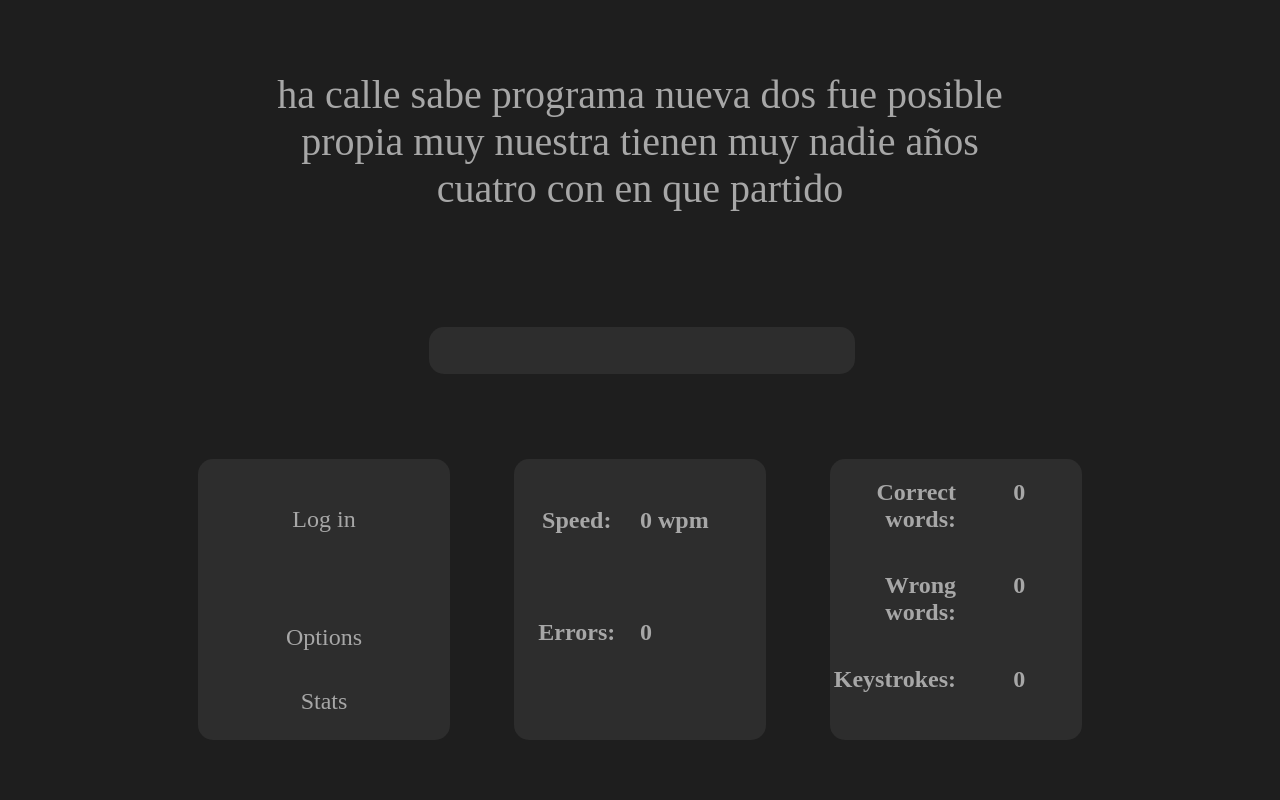
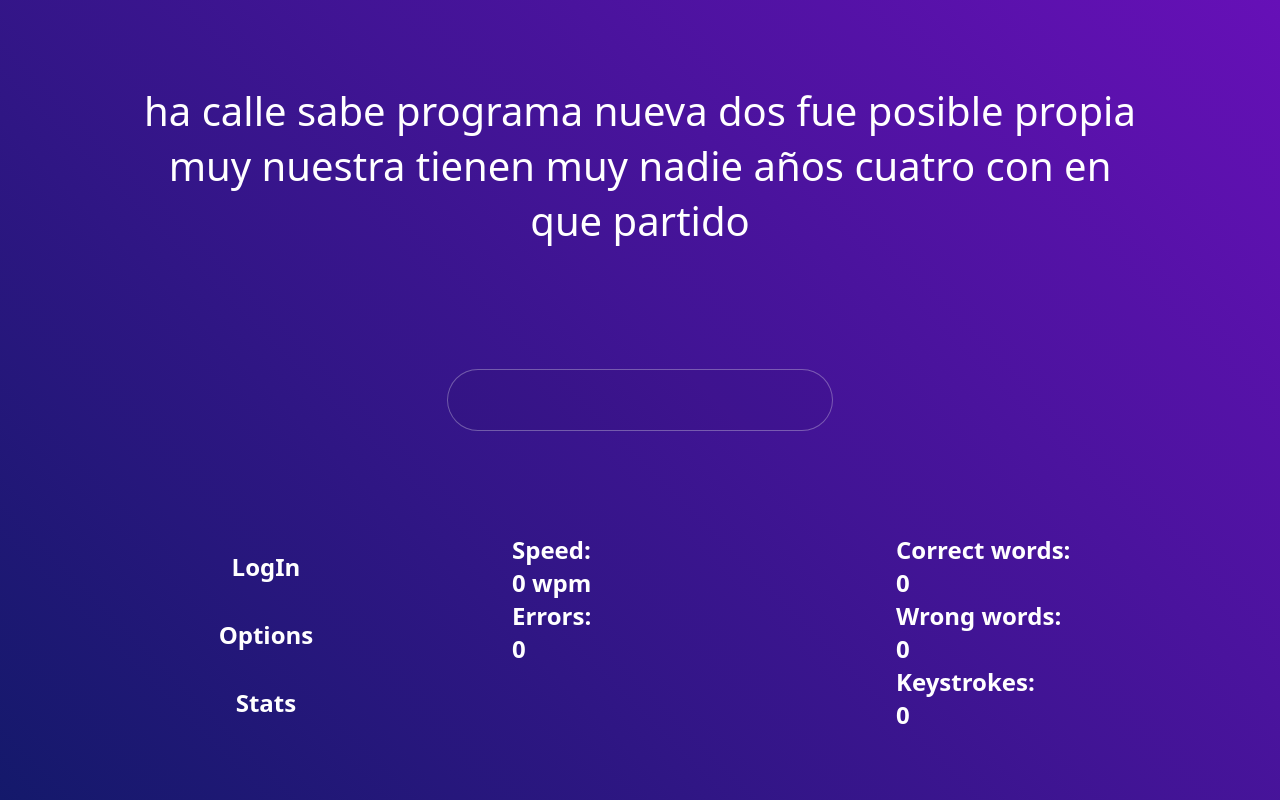
Before and after one commit to augusto539/web-de-tipeacion, a Flask app: page / in a window 1280 px wide. Run offline with Flask 2, Linux system fonts and the light colour scheme.

Commit message:
changed index.html and style.css

```diff
--- a/app.py
+++ b/app.py
@@ -26,5 +26,6 @@ def LogIn():
 def Profile():
    pass
 
+
 if __name__ == "__main__":
     app.run(debug=True, port=4000)
--- a/static/css/style.css
+++ b/static/css/style.css
@@ -1,405 +1,132 @@
+*{
+    padding: 0;
+    margin: 0;
+
+}
+
 html{
-    background-color: #1E1E1E;
+
+    height: 100%;
+    background: rgba(20,25,107,1);
+    background: -moz-linear-gradient(45deg, rgba(20,25,107,1) 0%, rgba(102,16,183,1) 100%);
+    background: -webkit-gradient(left bottom, right top, color-stop(0%, rgba(20,25,107,1)), color-stop(100%, rgba(102,16,183,1)));
+    background: -webkit-linear-gradient(45deg, rgba(20,25,107,1) 0%, rgba(102,16,183,1) 100%);
+    background: -o-linear-gradient(45deg, rgba(20,25,107,1) 0%, rgba(102,16,183,1) 100%);
+    background: -ms-linear-gradient(45deg, rgba(20,25,107,1) 0%, rgba(102,16,183,1) 100%);
+    background: linear-gradient(45deg, rgba(20,25,107,1) 0%, rgba(102,16,183,1) 100%);
+    filter: progid:DXImageTransform.Microsoft.gradient( startColorstr='#14196b', endColorstr='#6610b7', GradientType=1 );
+
+
+
+
     color: white;
-    margin: 0;
-    padding: 0;
+
+    font-family: Noto Sans, sans-serif;
 }
 
 body{
-    display: grid;
-    grid-template-rows: 88% 12%;
-    height: 97vh;
+    height: 100%;
 }
 
-body .Google_AdSense_down{
-    grid-row: 2;
-}
+input{
+    padding-top: 1.5%;
+    padding-bottom: 1.5%;
+    width: 50%;
 
-body div{
-    grid-row: 1;
+    border-radius: 50px;
+    border: none;
+    outline: none;
+
+    background-color: #2D2D2D;
+    color: white;
+
+    font-size: 2rem;
+    text-align: center;
 }
 
 
 
-.content{
+
+.home{
     height: 100%;
     display: grid;
-    grid-template-rows: 40% 20% 40%;
+    grid-template-rows: repeat(3, 1fr);
 }
 
-.content > .Example_Text{
-    grid-column: 1;
-    grid-row: 1;
-
-    height: 100%;
-    margin-top: 10%;
-
+.Example_Text, .Input_Text{
     display: block;
     align-self: center;
     text-align: center;
+}
+
+.Example_Text{
+    grid-row: 1;
 
     color: #A7A7A7;
-    font-size: 250%;
+    font-size: 2.5rem;
 
-    display: grid;
-    grid-template-columns: 20% 60% 20%;
+    padding-left: 10%;
+    padding-right: 10%;
+    padding-top: 5%;
 }
 
-.Example_Text div{
-    grid-column: 2;
+.Input_Text{
+    grid-row: 2;
+
+    padding-left: 20%;
+    padding-right: 20%;
 }
 
-.content > .Input_Text{
-    grid-column: 1;
-    grid-row: 2;
+.Input_Text input{
+    background-color:rgba(0, 0, 0, 0.03);
+    border-style: solid;
+    border-width: 1px;
+    border-color: rgba(255, 255, 255, 0.3);
 
-    display: grid;
-    grid-template-columns: repeat(3, 1fr);
-    grid-template-rows: repeat(3, 1fr);
+    font-size: 2rem;
 }
 
+.lower_section{
+    grid-row: 3;
+    display: grid;
 
-.Input_Text input{
+    grid-template-columns: 0% repeat(3,1fr) 0%;
+    grid-column-gap: 10%;
+}
 
-    grid-row: 2;
+.menu{
     grid-column: 2;
 
-    height: 100%;
-    width: 100%;
-
-    border-radius: 15px;
-    border: none;
-    outline: none;
-
-    background-color: #2D2D2D;
-    color: #A7A7A7;
-
-    font-size: 150%;
-    text-align: center;
+    padding-right: 15%;
+    padding-left: 15%;
 }
 
-.content > div{
-    grid-column: 1;
-    grid-row: 3;
-}
+.menu a{
+    text-decoration: none;
+    text-align: center;
+    outline: none;
+    color: white;
 
-
-.Stats{
-    height: 100%;
-    display: grid;
-    grid-template-columns: 10% repeat(3, 1fr) 10%;
-    grid-template-rows: 10% repeat(1, 1fr) 10%;
-    grid-gap: 5%;
-}
-
-a{
-    text-decoration: none;
-    text-justify: center;
-    color: #A7A7A7;
+    margin: 5%;
 
     display: inline-block;
     border-radius: 15px;
     line-height: 200%;
     width: 100%;
-}
-a:hover{
-    background-color: #3D3D3D;
+
+    border-style: solid;
+    border-width: 1px;
+    border-color: rgba(255, 255, 255, 0);
 }
 
-.Stats .Menu{
-    grid-row: 2;
-    grid-column: 2;
+a:hover{
 
-    background-color: #2D2D2D;
-    color: #A7A7A7;
-    border-radius: 15px;
+    color: #ad10b7;
 
-    display: grid;
-    grid-template-rows: 55% 22.5% 22.5%;
-
-    font-size: 150%;
-    text-align: center;
+    /*
+    background-color: rgba(0, 0, 0, 0.05);
+    border-style: solid;
+    border-width: 1px;
+    border-color: rgba(255, 255, 255, 0.3);
+    */
 }
-.Menu .menu_item_1{
-    grid-row: 1;
-
-    line-height: 500%;
-}
-.Menu .menu_item_2{
-    grid-row: 2;
-}
-.Menu .menu_item_3{
-    grid-row: 3;
-}
-
-
-.Stats .Customable_Stats_1{
-    grid-row: 2;
-    grid-column: 3;
-
-    display: grid;
-    grid-template-columns: repeat(2, 1fr);
-    grid-template-rows: 10% repeat(2, 1fr) 10%;
-
-    background-color: #2D2D2D;
-    color: #A7A7A7;
-    border-radius: 15px;
-}
-
-.Customable_Stats_1 .speed{
-    grid-column: 1;
-    grid-row: 2;
-    text-align: center;
-}
-.Customable_Stats_1 .speed_number{
-    grid-column: 2;
-    grid-row: 2;
-}
-
-.Customable_Stats_1 .errors{
-    grid-column: 1;
-    grid-row: 3;
-    text-align: center;
-}
-.Customable_Stats_1 .errors_number{
-    grid-column: 2;
-    grid-row: 3;
-}
-
-
-
-.Stats .Customable_Stats_2{
-    grid-row: 2;
-    grid-column: 4;
-
-    display: grid;
-    grid-template-columns: repeat(2, 1fr);
-    grid-template-rows: repeat(3, 1fr);
-
-    background-color: #2D2D2D;
-    color: #A7A7A7;
-    border-radius: 15px;
-    text-align: center;
-}
-.Customable_Stats_2 .Correct_words,.Wrong_words,.Keystrokes{
-    text-align: end;
-}
-.Customable_Stats_2 .Correct_words{
-    grid-column: 1;
-    grid-row: 1;
-}
-.Customable_Stats_2 .Correct_words_number{
-    grid-column: 2;
-    grid-row: 1;
-}
-
-.Customable_Stats_2 .Wrong_words{
-    grid-column: 1;
-    grid-row: 2;
-}
-.Customable_Stats_2 .Wrong_words_number{
-    grid-column: 2;
-    grid-row: 2;
-}
-
-.Customable_Stats_2 .Keystrokes{
-    grid-column: 1;
-    grid-row: 3;
-}
-.Customable_Stats_2 .Keystrokes_numbers{
-    grid-column: 2;
-    grid-row: 3;
-}
-
-
-
-@media screen and (max-width: 479px) {
-
-    .content{
-        height: 100%;
-        display: grid;
-        grid-template-rows: 45% 10% 45%;
-    }
-
-    .content > .Example_Text{
-        grid-column: 1;
-        grid-row: 1;
-
-        display: block;
-        align-self: center;
-        text-align: center;
-
-        color: #A7A7A7;
-        font-size: 180%;
-
-        display: grid;
-        grid-template-columns: 5% 90% 5%;
-    }
-
-    .content > .Input_Text{
-        display: grid;
-        grid-template-columns: repeat(1, 1fr);
-        grid-template-rows: repeat(1, 1fr);
-    }
-
-    .Input_Text input{
-
-        grid-row: 1;
-        grid-column: 1;
-
-        height: 60%;
-        width: 100%;
-
-        border-radius: 15px;
-        border: none;
-        outline: none;
-
-        background-color: #2D2D2D;
-        color: #A7A7A7;
-
-        font-size: 150%;
-        text-align: center;
-    }
-
-    .Stats{
-
-        font-size: 70%;
-        display: grid;
-        grid-template-columns: 1% repeat(3, 1fr) 1%;
-        grid-template-rows: 1% repeat(1, 1fr) 10%;
-        grid-gap: 5%;
-    }
-
-    .Stats .Customable_Stats_1{
-        display: grid;
-        grid-template-columns: repeat(1, 1fr);
-        grid-template-rows: repeat(4, 1fr);
-    }
-    .Customable_Stats_1 .speed,.speed_number,.errors,.errors_number{
-        text-align: center;
-    }
-    .Customable_Stats_1 .speed{
-        grid-column: 1;
-        grid-row: 1;
-    }
-    .Customable_Stats_1 .speed_number{
-        grid-column: 1;
-        grid-row: 2;
-    }
-    .Customable_Stats_1 .errors{
-        grid-column: 1;
-        grid-row: 3;
-    }
-    .Customable_Stats_1 .errors_number{
-        grid-column: 1;
-        grid-row: 4;
-    }
-
-
-    .Stats .Customable_Stats_2{
-        display: grid;
-        grid-template-columns: repeat(1, 1fr);
-        grid-template-rows: 23.333333333333333333333333333333% 10% 23.333333333333333333333333333333% 10% 23.333333333333333333333333333333% 10%;
-    }
-    .Customable_Stats_2 .Correct_words,.Wrong_words,.Keystrokes{
-        text-align: center;
-    }
-    .Customable_Stats_2 .Correct_words{
-        grid-column: 1;
-        grid-row: 1;
-    }
-    .Customable_Stats_2 .Correct_words_number{
-        grid-column: 1;
-        grid-row: 2;
-    }
-
-    .Customable_Stats_2 .Wrong_words{
-        grid-column: 1;
-        grid-row: 3;
-    }
-    .Customable_Stats_2 .Wrong_words_number{
-        grid-column: 1;
-        grid-row: 4;
-    }
-
-    .Customable_Stats_2 .Keystrokes{
-        grid-column: 1;
-        grid-row: 5;
-    }
-    .Customable_Stats_2 .Keystrokes_numbers{
-        grid-column: 1;
-        grid-row: 6;
-    }
-}
-
-
-@media screen and (max-height: 500px) {
-
-    .content{
-        height: 100%;
-        display: grid;
-        grid-template-rows: 70% 10% 20%;
-    }
-
-    .content > .Input_Text{
-        grid-column: 1;
-        grid-row: 2;
-        height: 100%;
-    }
-
-    .Input_Text input{
-        height: 100%;
-    }
-
-    .Stats{
-        margin-top: 3%;
-        height: 100%;
-        display: grid;
-        grid-template-columns: 1fr;
-        grid-template-rows: 1fr;
-        grid-gap: 0;
-    }
-
-    .Stats .menu{
-        display: none;
-    }
-    .Stats .Customable_Stats_2{
-        display: none;
-    }
-    a{
-        display: none;
-    }
-
-
-    .Stats .Customable_Stats_1{
-        grid-row: 1;
-        grid-column: 1;
-
-        display: grid;
-        grid-template-columns: 1% repeat(4, 1fr) 1%;
-        grid-template-rows: 1fr;
-    }
-
-    .Customable_Stats_1 .speed{
-        grid-column: 2;
-        grid-row: 1;
-        text-align: center;
-    }
-    .Customable_Stats_1 .speed_number{
-        grid-column: 3;
-        grid-row: 1;
-    }
-
-    .Customable_Stats_1 .errors{
-        grid-column: 4;
-        grid-row: 1;
-        text-align: end;
-    }
-    .Customable_Stats_1 .errors_number{
-        grid-column: 5;
-        grid-row: 1;
-    }
-
-
-
-}
--- a/static/js/script.js
+++ b/static/js/script.js
@@ -35,7 +35,7 @@ function escrivir_palabras(){
 
         string_palabras += (palabras[Numero_1] + ' ');
 
-        document.getElementById(i).style.color = "#A7A7A7";
+        document.getElementById(i).style.color = "white";
     }
 
     palabras_2 = string_palabras.split(' ');
--- a/templates/index.html
+++ b/templates/index.html
@@ -3,11 +3,8 @@
 
 {% block content %}
 
-<div class="Google_AdSense_down"></div>
-    <div>
-        <div class="content">
+    <div class="home">
         <div class="Example_Text">
-                <div>
             <span id="0"></span>
             <span id="1"></span>
             <span id="2"></span>
@@ -29,25 +26,28 @@
             <span id="18"></span>
             <span id="19"></span>
         </div>
+
+        <div class="Input_Text">
+            <input type="text1" name='test_1' id='myInput' autocomplete="off" autocapitalize="off" oninput="input()">
         </div>
-            <div class="Input_Text">
-                <input type="text1" name="text_1" id="myInput" autocomplete="off" autocapitalize="off" oninput="input()">
+
+        <div class="lower_section">
+            <div class="menu">
+                <h2><a href="/LogIn" class='menu_item_1'> LogIn </a></h2>
+                <h2><a href="" class="menu_item_2"> Options </a></h2>
+                <h2><a href="" class="menu_item_3"> Stats </a></h2>
+
             </div>
-            <div>
-                <div class="Stats">
-                    <div class="Menu">
-                        <a href="/LogIn" class="menu_item_1"> Log in </a>
-                        <a href="" class="menu_item_2"> Options </a>
-                        <a href="" class="menu_item_3"> Stats </a>
+
+            <div class="central_stats">
+                <h2 class="speed"> Speed: </h2>
+                <h2 class="speed_number" id='speed_number'> 0 wpm </h2>
+
+                <h2 class="erros"> Errors: </h2>
+                <h2 class="errors_number" id="errors_number"> 0 </h2>
             </div>
-                    <div class="Customable_Stats_1">
-                        <h2 class="speed"> Speed: </h2>
-                        <h2 class="speed_number" id="speed_number">0 wpm</h2>
 
-                        <h2 class="errors"> Errors: </h2>
-                        <h2 class="errors_number" id="errors_number">0</h2>
-                    </div>
-                    <div class="Customable_Stats_2">
+            <div class="right_stats">
                 <h2 class="Correct_words"> Correct words: </h2>
                 <h2 class="Correct_words_number" id="Correct_words_number">0</h2>
 
@@ -59,8 +59,6 @@
             </div>
         </div>
     </div>
-        </div>
-    </div>
 
     <script>
         escrivir_palabras();
```
Lines whose indentation alone changed are shown as unchanged.
